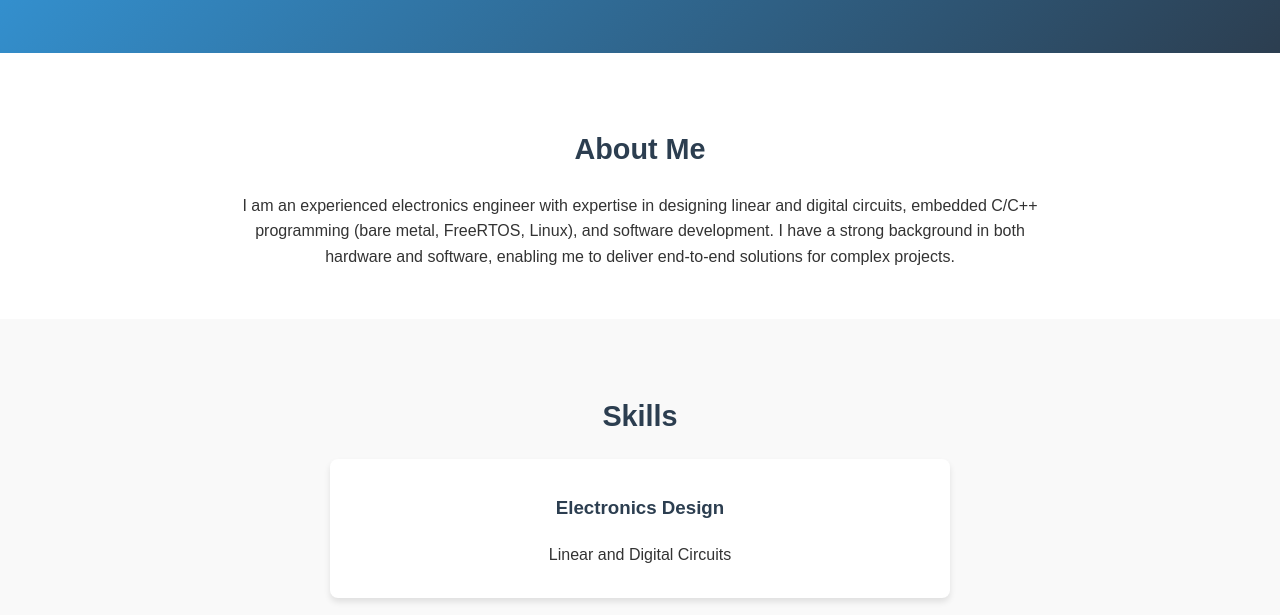
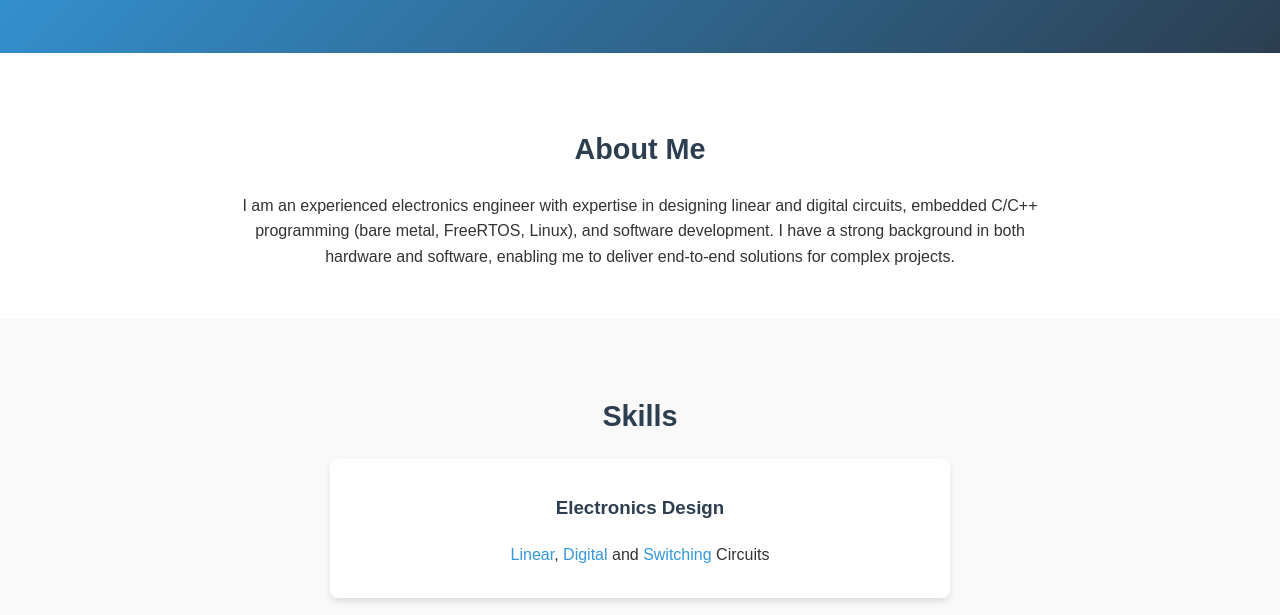
Before and after one commit to tdiazcu/tdiazcu.github.io, a plain HTML site: page index.html in a window 1280 px wide. Shown: the part 143-758 px from the top of the page. Drawn offline with Linux system fonts and the light colour scheme.

Commit message:
wip: enlaces a fragmentos

```diff
--- a/index.html
+++ b/index.html
@@ -239,7 +239,11 @@
             <div class="skill-list">
                 <div class="skill-item">
                     <h3>Electronics Design</h3>
-                    <p>Linear and Digital Circuits</p>
+                    <p>
+                        <a href="#e-linear">Linear</a>,
+                        <a href="#e-digital">Digital</a>
+                        and <a href="#e-switching">Switching</a>
+                        Circuits</p>
                 </div>
                 <div class="skill-item">
                     <h3>Embedded Systems</h3>
```
